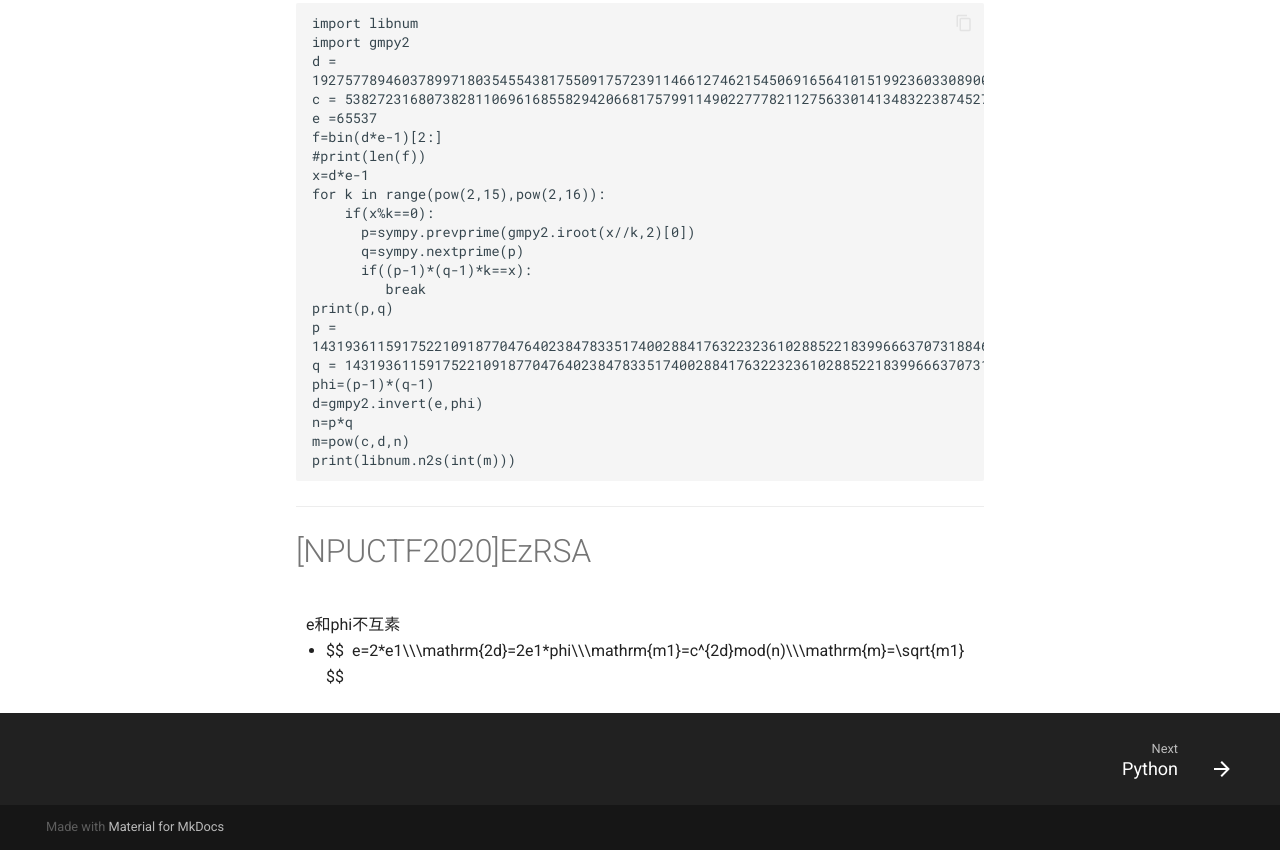
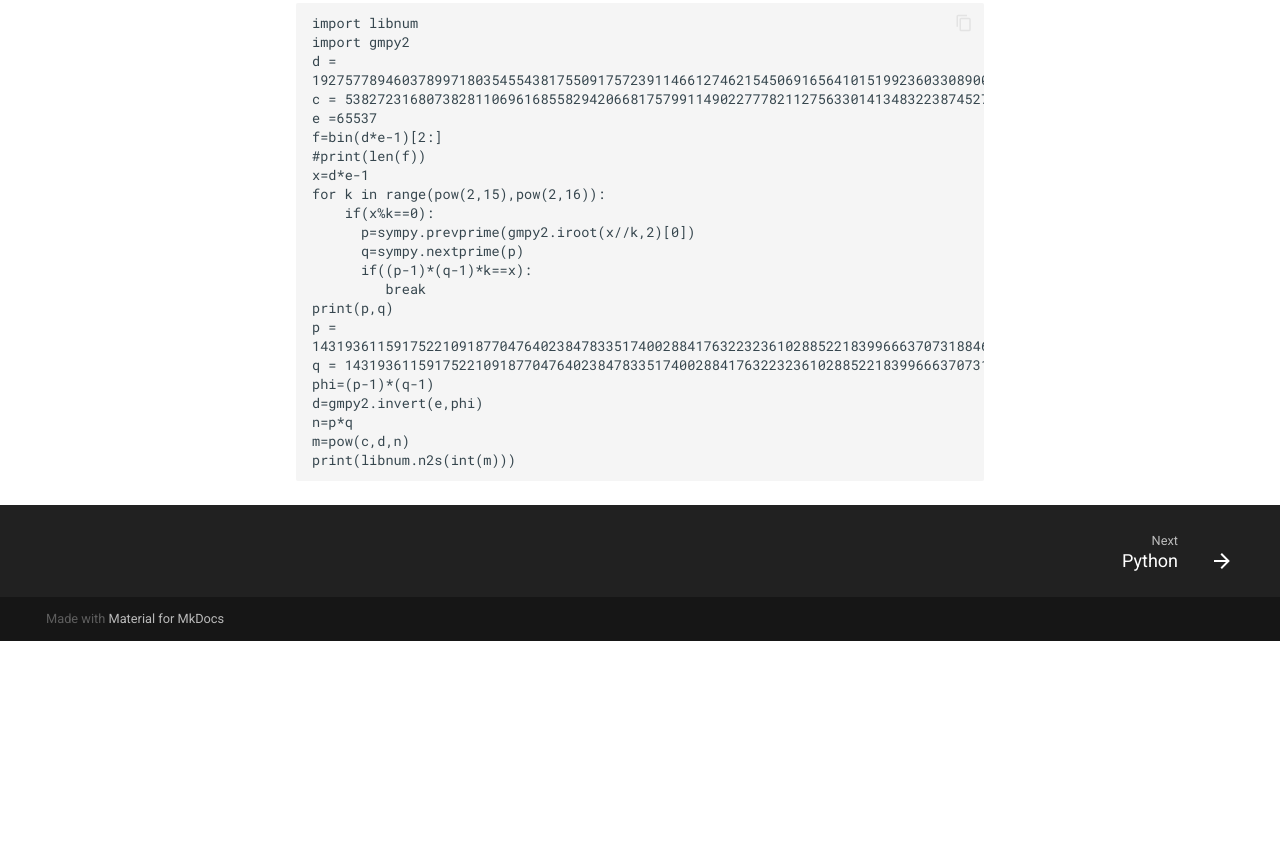
Before and after one commit to 1ines/1ines1.github.io, a plain HTML site: page RSA基本题型/index.html in a window 1280 px wide. Shown: the part 9954-10815 px from the top of the page. After the commit the page ends 10606 px from the top, so only its background shows below. Drawn offline with Linux system fonts and the light colour scheme.

Commit message:
Update index.html

```diff
--- a/RSA基本题型/index.html
+++ b/RSA基本题型/index.html
@@ -699,11 +699,7 @@ n=p*q
 m=pow(c,d,n)
 print(libnum.n2s(int(m)))
 </code></pre>
-<hr />
-<h1 id="NPUCTF2020">[NPUCTF2020]EzRSA</h1>
-<ul>e和phi不互素
-<li>$$			 e=2*e1\\\mathrm{2d}=2e1*phi\\\mathrm{m1}=c^{2d}mod(n)\\\mathrm{m}=\sqrt{m1}
-	$$
+
 
 
 
```
